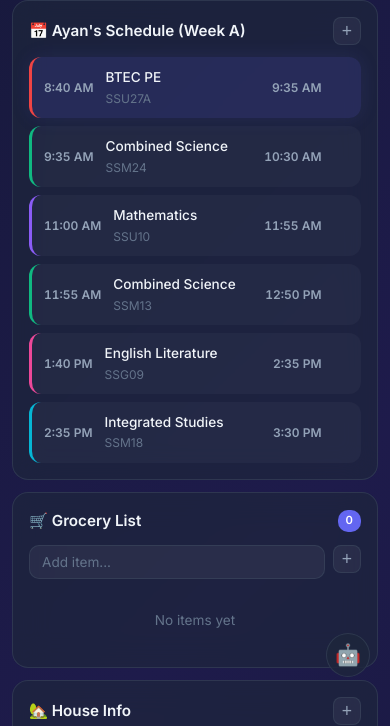
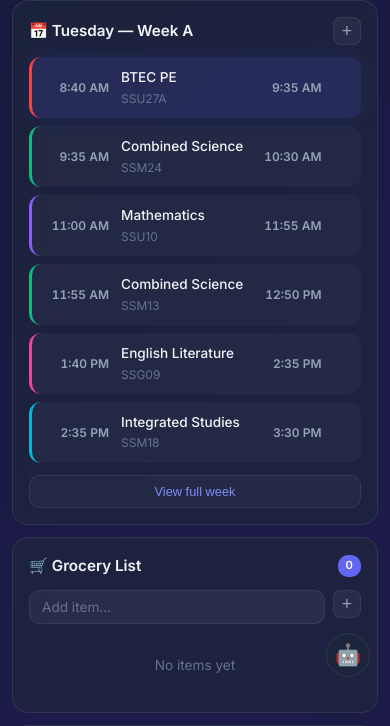
Before and after one commit to josephalbarmaky-source/AI_Playground, a Flask app: page /family in a window 390 px wide. Shown: the part 147-873 px from the top of the page. Run offline with Flask 3, Linux system fonts and the light colour scheme; some libraries are stand-ins or nearby versions.

Commit message:
Show day name in schedule header and add full week view
- Header now shows "Tuesday — Week A" instead of just "Week A"
- Fixed schedule time text alignment (right-aligned, consistent width)
- Added "View full week" button below today's classes
- Full week timetable overlay with all 5 days sorted
- Week A/B toggle buttons in the overlay
- Current day highlighted in the week view
- Color-coded subject bars match the daily view

https://claude.ai/code/session_01EbgQ52hShHT6RYd6Ha9KjK

```diff
--- a/ai-dashboard/static/css/family-dashboard.css
+++ b/ai-dashboard/static/css/family-dashboard.css
@@ -340,8 +340,14 @@
     font-size: 0.75rem;
     font-weight: 600;
     color: var(--text-secondary, #94a3b8);
-    min-width: 48px;
+    min-width: 65px;
     font-variant-numeric: tabular-nums;
+    text-align: right;
+}
+
+.fd-schedule-time--end {
+    text-align: right;
+    min-width: 65px;
 }
 
 .fd-schedule-info {
@@ -371,6 +377,168 @@
 
 .fd-schedule-item:hover .fd-schedule-delete {
     opacity: 1;
+}
+
+/* Week view button */
+.fd-week-view-btn {
+    display: block;
+    width: 100%;
+    margin-top: 12px;
+    padding: 8px;
+    border: 1px solid var(--fd-glass-border);
+    border-radius: 10px;
+    background: rgba(255, 255, 255, 0.03);
+    color: var(--accent-secondary, #818cf8);
+    font-size: 0.8rem;
+    font-weight: 500;
+    cursor: pointer;
+    transition: all 0.2s var(--fd-spring-ease);
+}
+
+.fd-week-view-btn:hover {
+    background: rgba(99, 102, 241, 0.15);
+    border-color: var(--accent-primary, #6366f1);
+}
+
+/* Full week overlay */
+.fd-week-overlay {
+    position: fixed;
+    inset: 0;
+    background: rgba(0, 0, 0, 0.8);
+    backdrop-filter: blur(8px);
+    -webkit-backdrop-filter: blur(8px);
+    z-index: 1000;
+    display: flex;
+    align-items: center;
+    justify-content: center;
+    animation: fd-fade-in 0.3s ease;
+    padding: 20px;
+}
+
+.fd-week-modal {
+    background: var(--bg-secondary, #1e293b);
+    border: 1px solid var(--fd-glass-border);
+    border-radius: 20px;
+    width: 100%;
+    max-width: 900px;
+    max-height: 90vh;
+    overflow-y: auto;
+    padding: 24px;
+}
+
+.fd-week-header {
+    display: flex;
+    align-items: center;
+    justify-content: space-between;
+    margin-bottom: 16px;
+}
+
+.fd-week-header h2 {
+    font-size: 1.2rem;
+    font-weight: 600;
+    margin: 0;
+}
+
+.fd-week-close {
+    background: none;
+    border: none;
+    color: var(--text-secondary);
+    font-size: 1.5rem;
+    cursor: pointer;
+    padding: 4px 8px;
+}
+
+.fd-week-toggle {
+    display: flex;
+    gap: 4px;
+    margin-bottom: 16px;
+    background: rgba(255, 255, 255, 0.03);
+    border-radius: 10px;
+    padding: 3px;
+    width: fit-content;
+}
+
+.fd-week-toggle-btn {
+    padding: 6px 20px;
+    border: none;
+    border-radius: 8px;
+    background: transparent;
+    color: var(--text-muted, #64748b);
+    font-size: 0.85rem;
+    font-weight: 500;
+    cursor: pointer;
+    transition: all 0.2s;
+}
+
+.fd-week-toggle-btn--active {
+    background: rgba(99, 102, 241, 0.2);
+    color: var(--accent-secondary, #818cf8);
+}
+
+.fd-week-grid {
+    display: flex;
+    flex-direction: column;
+    gap: 16px;
+}
+
+.fd-week-day {
+    border-radius: 12px;
+    background: rgba(255, 255, 255, 0.02);
+    padding: 12px;
+}
+
+.fd-week-day--today {
+    background: rgba(99, 102, 241, 0.08);
+    border: 1px solid rgba(99, 102, 241, 0.2);
+}
+
+.fd-week-day-name {
+    font-size: 0.85rem;
+    font-weight: 600;
+    margin-bottom: 8px;
+    color: var(--text-primary);
+}
+
+.fd-week-day--today .fd-week-day-name {
+    color: var(--accent-secondary, #818cf8);
+}
+
+.fd-week-class {
+    display: flex;
+    align-items: center;
+    gap: 12px;
+    padding: 6px 10px;
+    border-left: 3px solid #6366f1;
+    margin-bottom: 4px;
+    border-radius: 0 6px 6px 0;
+    background: rgba(255, 255, 255, 0.02);
+}
+
+.fd-week-class-time {
+    font-size: 0.7rem;
+    font-weight: 600;
+    color: var(--text-muted);
+    min-width: 60px;
+    font-variant-numeric: tabular-nums;
+}
+
+.fd-week-class-name {
+    flex: 1;
+    font-size: 0.8rem;
+    font-weight: 500;
+}
+
+.fd-week-class-room {
+    font-size: 0.7rem;
+    color: var(--text-muted);
+    min-width: 50px;
+    text-align: right;
+}
+
+/* Mobile week view */
+@media (max-width: 767px) {
+    .fd-week-modal { padding: 16px; }
+    .fd-week-header h2 { font-size: 1rem; }
 }
 
 /* ---- Grocery Widget ---- */
--- a/ai-dashboard/static/js/family-dashboard.js
+++ b/ai-dashboard/static/js/family-dashboard.js
@@ -210,9 +210,10 @@ const FamilyDashboard = {
             const currentTime = String(now.getHours()).padStart(2, '0') + ':' + String(now.getMinutes()).padStart(2, '0');
             const currentWeek = this.getCurrentWeek();
 
-            // Update header to show current week
+            // Update header to show day name and week
+            const dayNames = ['Monday', 'Tuesday', 'Wednesday', 'Thursday', 'Friday', 'Saturday', 'Sunday'];
             const title = document.querySelector('.fd-card--schedule .fd-card__title');
-            if (title) title.textContent = `📅 Ayan's Schedule (Week ${currentWeek})`;
+            if (title) title.textContent = `📅 ${dayNames[today]} — Week ${currentWeek}`;
 
             const todayEvents = this.data.filter(e => e.day_of_week === today && (e.week_type || 'A') === currentWeek);
 
@@ -252,10 +253,11 @@ const FamilyDashboard = {
                             <div class="fd-schedule-name">${this.escHtml(e.title)}</div>
                             ${e.location ? `<div class="fd-schedule-loc">${this.escHtml(e.location)}</div>` : ''}
                         </div>
-                        <span class="fd-schedule-time" style="min-width:auto">${this.formatTime(e.end_time)}</span>
+                        <span class="fd-schedule-time fd-schedule-time--end">${this.formatTime(e.end_time)}</span>
                         <button class="fd-schedule-delete" onclick="event.stopPropagation();FamilyDashboard.Schedule.delete(${e.id})">&times;</button>
                     </div>`;
-            }).join('') + '</div>';
+            }).join('') + '</div>' +
+            '<button class="fd-week-view-btn" onclick="FamilyDashboard.Schedule.showWeekView()">View full week</button>';
         },
 
         formatTime(t) {
@@ -321,6 +323,50 @@ const FamilyDashboard = {
             if (!confirm('Delete this class?')) return;
             await apiRequest(`/api/family/schedule/${id}`, { method: 'DELETE' });
             FamilyDashboard.loadAll();
+        },
+
+        showWeekView() {
+            const currentWeek = this._viewWeek || this.getCurrentWeek();
+            const dayNames = ['Monday', 'Tuesday', 'Wednesday', 'Thursday', 'Friday'];
+            const today = (new Date().getDay() + 6) % 7;
+
+            let html = `<div class="fd-week-overlay" onclick="if(event.target===this)this.remove()">
+                <div class="fd-week-modal">
+                    <div class="fd-week-header">
+                        <h2>Week ${currentWeek} Timetable</h2>
+                        <button class="fd-week-close" onclick="this.closest('.fd-week-overlay').remove()">&times;</button>
+                    </div>
+                    <div class="fd-week-toggle">
+                        <button class="fd-week-toggle-btn ${currentWeek === 'A' ? 'fd-week-toggle-btn--active' : ''}" onclick="FamilyDashboard.Schedule.switchWeekView('A')">Week A</button>
+                        <button class="fd-week-toggle-btn ${currentWeek === 'B' ? 'fd-week-toggle-btn--active' : ''}" onclick="FamilyDashboard.Schedule.switchWeekView('B')">Week B</button>
+                    </div>
+                    <div class="fd-week-grid" id="weekGrid">`;
+
+            for (let d = 0; d < 5; d++) {
+                const dayEvents = this.data.filter(e => e.day_of_week === d && (e.week_type || 'A') === currentWeek);
+                const isToday = d === today;
+                html += `<div class="fd-week-day ${isToday ? 'fd-week-day--today' : ''}">
+                    <div class="fd-week-day-name">${dayNames[d]}${isToday ? ' (Today)' : ''}</div>`;
+                dayEvents.forEach(e => {
+                    html += `<div class="fd-week-class" style="border-left-color:${e.color}">
+                        <span class="fd-week-class-time">${this.formatTime(e.start_time)}</span>
+                        <span class="fd-week-class-name">${this.escHtml(e.title)}</span>
+                        <span class="fd-week-class-room">${this.escHtml(e.location || '')}</span>
+                    </div>`;
+                });
+                html += '</div>';
+            }
+
+            html += '</div></div></div>';
+            document.body.insertAdjacentHTML('beforeend', html);
+        },
+
+        switchWeekView(week) {
+            const overlay = document.querySelector('.fd-week-overlay');
+            if (overlay) overlay.remove();
+            this._viewWeek = week;
+            this.showWeekView();
+            delete this._viewWeek;
         }
     },
 
```
